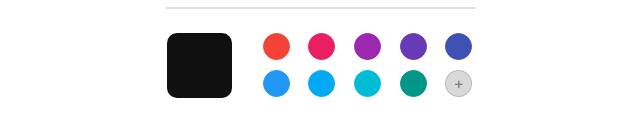
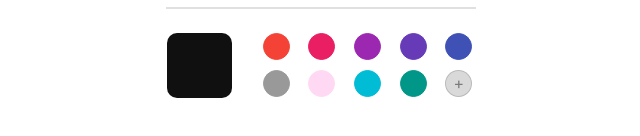
Before and after one commit to oceakun/react-color-picker, a React (Vite) app: page / in a window 1280 px wide. Shown: the part 534-670 px from the top of the page, without its empty margins (320-960 px from the left). Built offline with nearby package versions, Linux system fonts and the light colour scheme.

Commit message:
feat: load most recent color when + is clicked

```diff
--- a/src/components/ColorPicker.jsx
+++ b/src/components/ColorPicker.jsx
@@ -1,4 +1,4 @@
-import React, { useState } from 'react'
+import React, { useState, useEffect } from 'react'
 import styled from "styled-components"
 import "./colorPicker.css";
 import AddCircleIcon from '@mui/icons-material/AddCircle';
@@ -30,11 +30,21 @@ function ColorPicker() {
     "#E6E6FA", "#E9967A", "#EE82EE", "#EEE8AA", "#F08080", "#F0E68C", "#F0F8FF", "#F0FFF0", "#009900", "#F4A460",
     "#F5DEB3", "#F5F5DC", "#F5F5F5", "#F5FFFA", "#F8F8FF", "#FA8072", "#FAEBD7", "#FAF0E6", "#FAFAD2", "#000000"]);
 
-  const [circlePickerColors, setCirclePickerColors] = useState(["#f44336", "#e91e63", "#9c27b0", "#673ab7", "#3f51b5", "#2196f3", "#03a9f4", "#00bcd4", "#009688", "rgba(0, 0, 0, 0.15)"]);
+  const [circlePickerColors, setCirclePickerColors] = useState(["#f44336", "#e91e63", "#9c27b0", "#673ab7", "#3f51b5", "#999999", "#ffd9f4", "#00bcd4", "#009688", "rgba(0, 0, 0, 0.15)"]);
 
   const [opacity, setOpacity] = useState(1);
 
   const [currentColor, setCurrentColor] = useState("rgba(16,16,16,1)");
+
+  const [visitedColors, setVisitedColors] = useState([]);
+
+  const [mostRecentColorLoadCount, setMostRecentColorLoadCount] = useState(0);
+
+  useEffect((
+  ) => {
+    console.log("visitedColors  :", visitedColors);
+
+  }, [visitedColors]);
 
   const handleColorChoice = (color, event) => {
     console.log("color : ", color);
@@ -46,9 +56,8 @@ function ColorPicker() {
       console.log("newOpacityAppliedColor : ", newOpacityAppliedColor);
       setCurrentColor(newOpacityAppliedColor);
     }
-
     setPickerAttributes({ ...pickerAttributes, hex: color });
-
+    setVisitedColors([...visitedColors, color]);
   }
 
   const handleOpacityChange = (event) => {
@@ -58,6 +67,30 @@ function ColorPicker() {
     const rgbValue = hexRgb(pickerAttributes.hex);
     const newOpacityAppliedColor = `rgba(${rgbValue.red},${rgbValue.green},${rgbValue.blue},${newOpacity})`;
     setCurrentColor(newOpacityAppliedColor);
+  }
+
+  const handleLoadMostRecentColor = () => {
+    if (visitedColors.length == 0 || mostRecentColorLoadCount == visitedColors.length)
+      return;
+
+    const originalVisitedColors = [...circlePickerColors];
+    let previousColor = originalVisitedColors[0];
+    let newColor;
+    for (let i = 1; i < 9; i++) {
+      newColor = originalVisitedColors[i];
+      originalVisitedColors[i] = previousColor;
+      previousColor = newColor;
+    }
+
+
+    originalVisitedColors[0] = visitedColors[mostRecentColorLoadCount];
+    originalVisitedColors[9] = "rgba(0, 0, 0, 0.15)";
+
+    setCirclePickerColors(originalVisitedColors);
+    console.log("mostRecentColorLoadCount : ", mostRecentColorLoadCount);
+    const currentColorLoadCount = mostRecentColorLoadCount;
+    setMostRecentColorLoadCount(currentColorLoadCount + 1);
+
   }
 
   return (
@@ -106,7 +139,7 @@ function ColorPicker() {
             circlePickerColors.map((color, index) => {
               if (color === "rgba(0, 0, 0, 0.15)")
                 return (
-                  <AddRecentColor onClick={(e) => handleColorChoice(color, e)} key={index} background={color}>
+                  <AddRecentColor onClick={() => handleLoadMostRecentColor()} key={index} background={color}>
                     +
                   </AddRecentColor>
                 )
```
